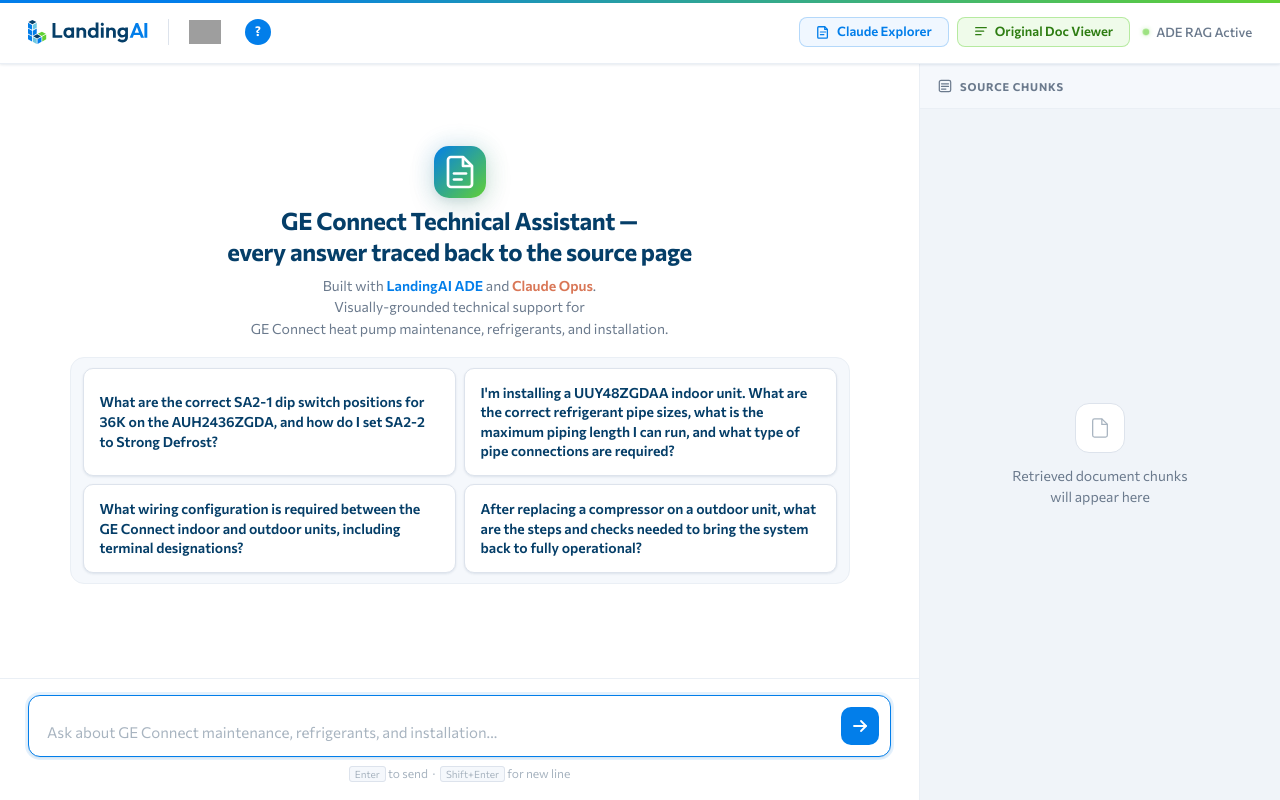
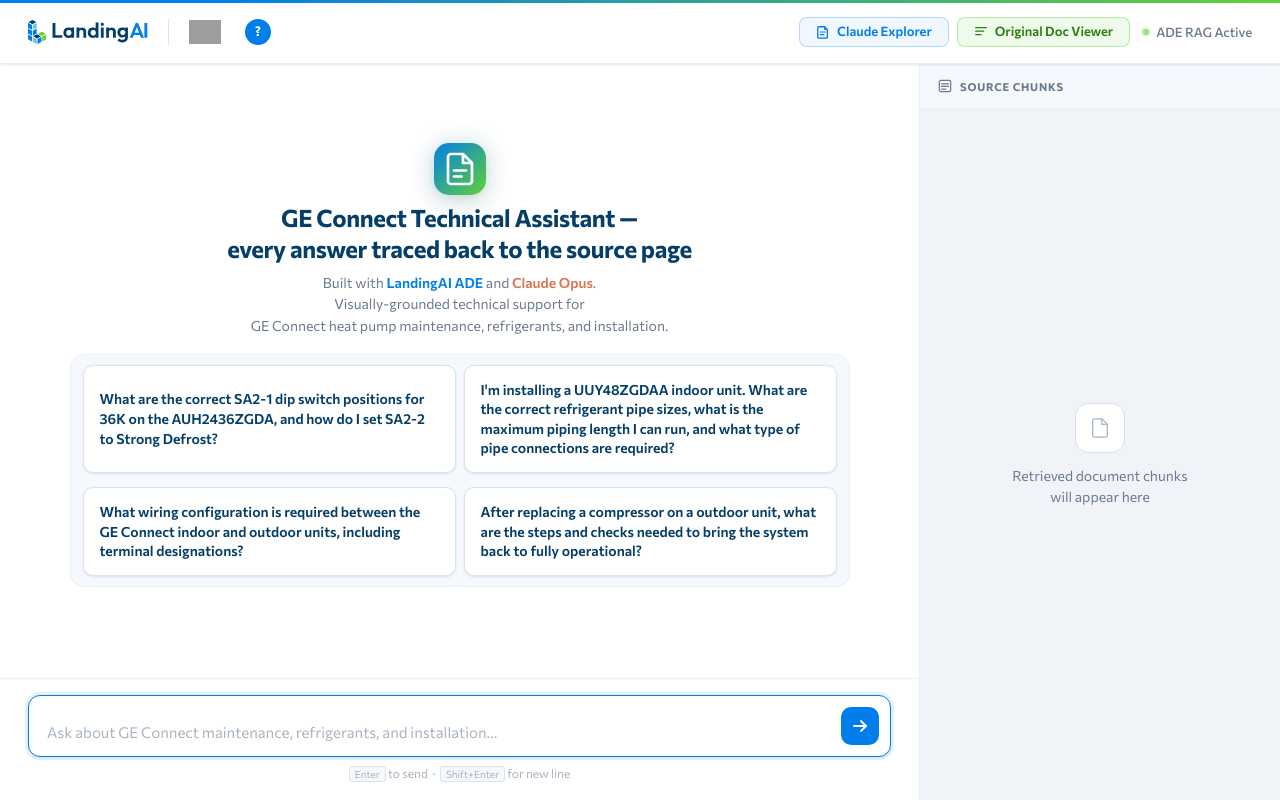
Before and after one commit to tnork/industrial-rag, a Flask app: page / in a window 1280 px wide. Run offline with Flask 3, Linux system fonts and the light colour scheme; some libraries are stand-ins or nearby versions; grey boxes are pictures that could not be loaded.

Commit message:
Increase row gap between chip question rows (8px→14px)
Co-Authored-By: Claude Sonnet 4.6 <noreply@anthropic.com>

```diff
--- a/templates/index.html
+++ b/templates/index.html
@@ -249,7 +249,7 @@
       border-radius: 14px; padding: 10px 12px;
       max-width: 780px; width: 100%; margin-top: 10px;
     }
-    .chips { display: grid; grid-template-columns: 1fr 1fr; gap: 8px; }
+    .chips { display: grid; grid-template-columns: 1fr 1fr; column-gap: 8px; row-gap: 14px; }
 
     .chip {
       padding: 14px 16px;
```
